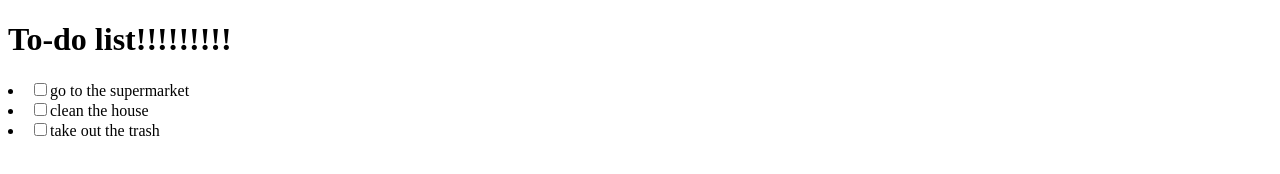
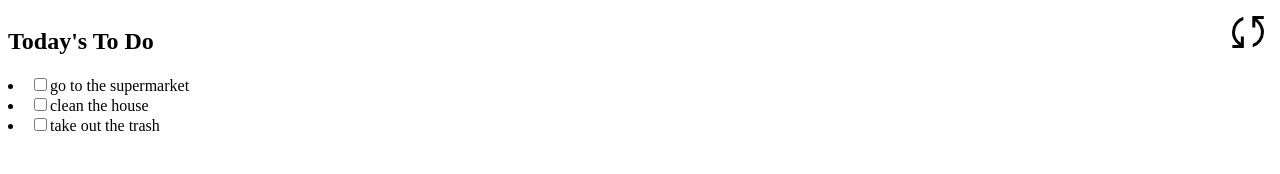
Before and after one commit to fdezcaminero/to-do-list, a website built with webpack: page src/index.html in a window 1280 px wide. Built offline with nearby package versions, Linux system fonts and the light colour scheme.

Commit message:
Add svg to html layout

```diff
--- a/src/index.html
+++ b/src/index.html
@@ -5,7 +5,9 @@
     <title>Getting Started</title>
   </head>
   <body>
-    <h1>To-do list!!!!!!!!!</h1>
+    <section id="theTop" class="topPart">
+      <h1>Today's To Do</h1>
+    </section>
 
     <section class="todoList">
     </section>
--- a/src/index.js
+++ b/src/index.js
@@ -1,5 +1,26 @@
 import _ from 'lodash';
 import './style.css';
+import Icon from './refresh.svg';
+
+function component() {
+  const element = document.createElement('div');
+
+  //  // Lodash, now imported by this script
+  //  element.innerHTML = _.join(['Hello', 'webpack'], ' ');
+  //  element.classList.add('hello');
+
+  // Add the image to our existing div.
+
+  const myIcon = new Image();
+
+  myIcon.src = Icon;
+  myIcon.alt = "Refresh";
+
+  element.appendChild(myIcon);
+  return element;
+}
+
+document.getElementById('theTop').appendChild(component());
 
 const tasks = [
   {
@@ -20,7 +41,7 @@ const tasks = [
 ];
 
 function sortTasks() {
-  for (let i=0; i<tasks.length; i++) {
+  for (let i = 0; i < tasks.length; i++) {
     const moveFrom = i;
     const moveTo = tasks[i].index - 1;
 
@@ -35,7 +56,7 @@ function loadHTML() {
 
   sortTasks();
 
-  for (let i=0; i<tasks.length; i++) {
+  for (let i = 0; i < tasks.length; i++) {
     superHTML.insertAdjacentHTML("beforeend", `<li class="noBullet"><input type="checkbox">${tasks[i].description}</li>`);
   }
 }
--- a/src/style.css
+++ b/src/style.css
@@ -1,3 +1,8 @@
 .hello {
   color: red;
 }
+
+.topPart {
+  display: flex;
+  justify-content: space-between;
+}
--- a/webpack.config.js
+++ b/webpack.config.js
@@ -23,6 +23,10 @@ module.exports = {
         test: /\.css$/i,
         use: ['style-loader', 'css-loader'],
       },
+      {
+        test: /\.(png|svg|jpg|jpeg|gif)$/i,
+        type: 'asset/resource',
+      },
     ],
   },
 };
```
Also changed, not shown: dist/f7fa9b3fa327dd713c73.svg (added), dist/index.html, dist/main.js, src/refresh.svg (added).
